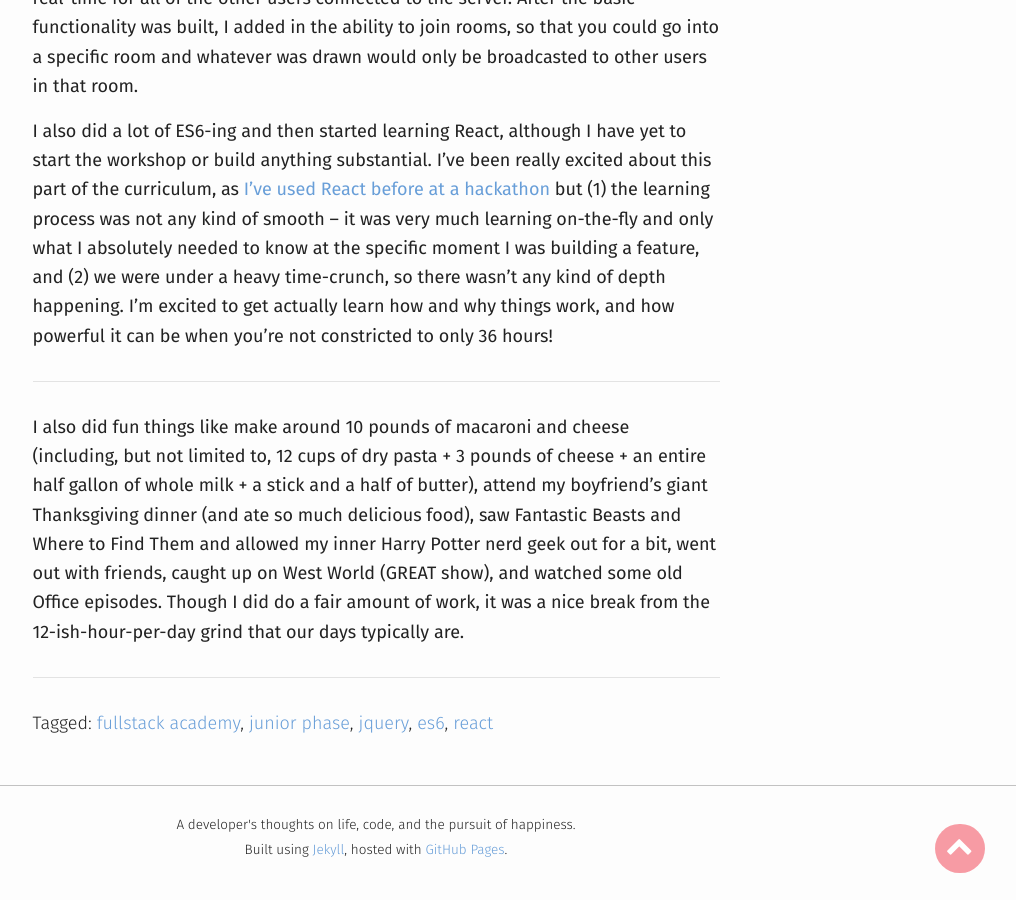
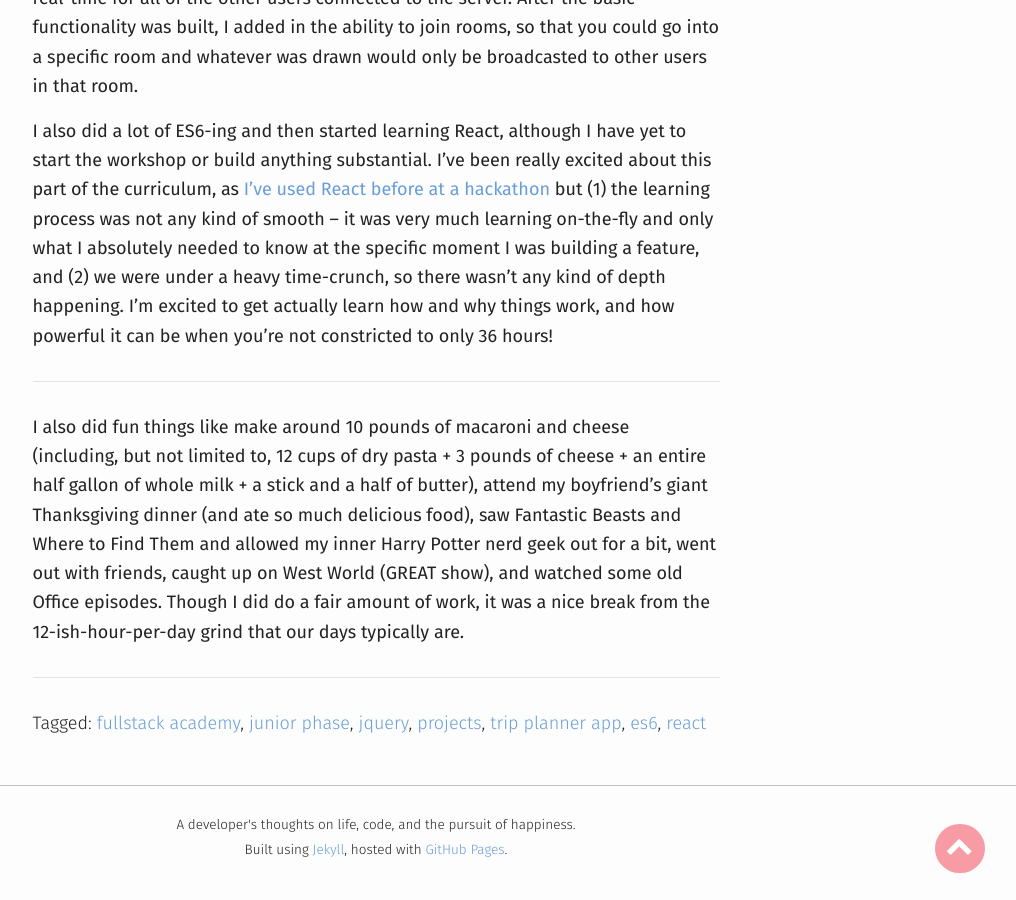
Before and after one commit to bethqiang/bethqiang.github.io, a Jekyll site: the page built from _posts/2016-11-27-more-jquery-websockets-and-react.md, in a window 1280 px wide and 900 px high, scrolled down 1935 px. Shown: the whole window, without its empty margins (264-1280 px from the left). Built offline with Jekyll 4.4.1, drawn with Linux system fonts in a browser that asks for light colours; nearby versions of some CDN libraries.

Commit message:
Add tags to Trip Planner app posts

```diff
--- a/_posts/2016-11-27-more-jquery-websockets-and-react.md
+++ b/_posts/2016-11-27-more-jquery-websockets-and-react.md
@@ -4,7 +4,7 @@ comments: true
 title: "Week 4, Day 3 and Break: More JQuery, WebSockets, and React"
 date: 2016-11-27 22:30:00 -0500
 description: "Also: lots of food, Fantastic Beasts, and TV"
-tags: [fullstack academy, junior phase, jquery, es6, react]
+tags: [fullstack academy, junior phase, jquery, projects, trip planner app, es6, react]
 ---
 
 We ended class early on Wednesday because of the holiday. Given the couple of hours that we had, my pair and I primarily worked on figuring out how to "persist" (at least until the server is reset) the hotels, restaurants, and activities that the user chooses on the days that they add them to – so, for example, if the user chooses a hotel and three restaurants on Day 2, that hotel and those restaurants will populate the itinerary every time the user switches to Day 2. We ended up doing this using arrays inside of objects inside of an object:
```
Also changed, not shown: _posts/2016-11-22-scriptcraft-hackathon-jquery-and-es6.md (+1 -1 lines).
